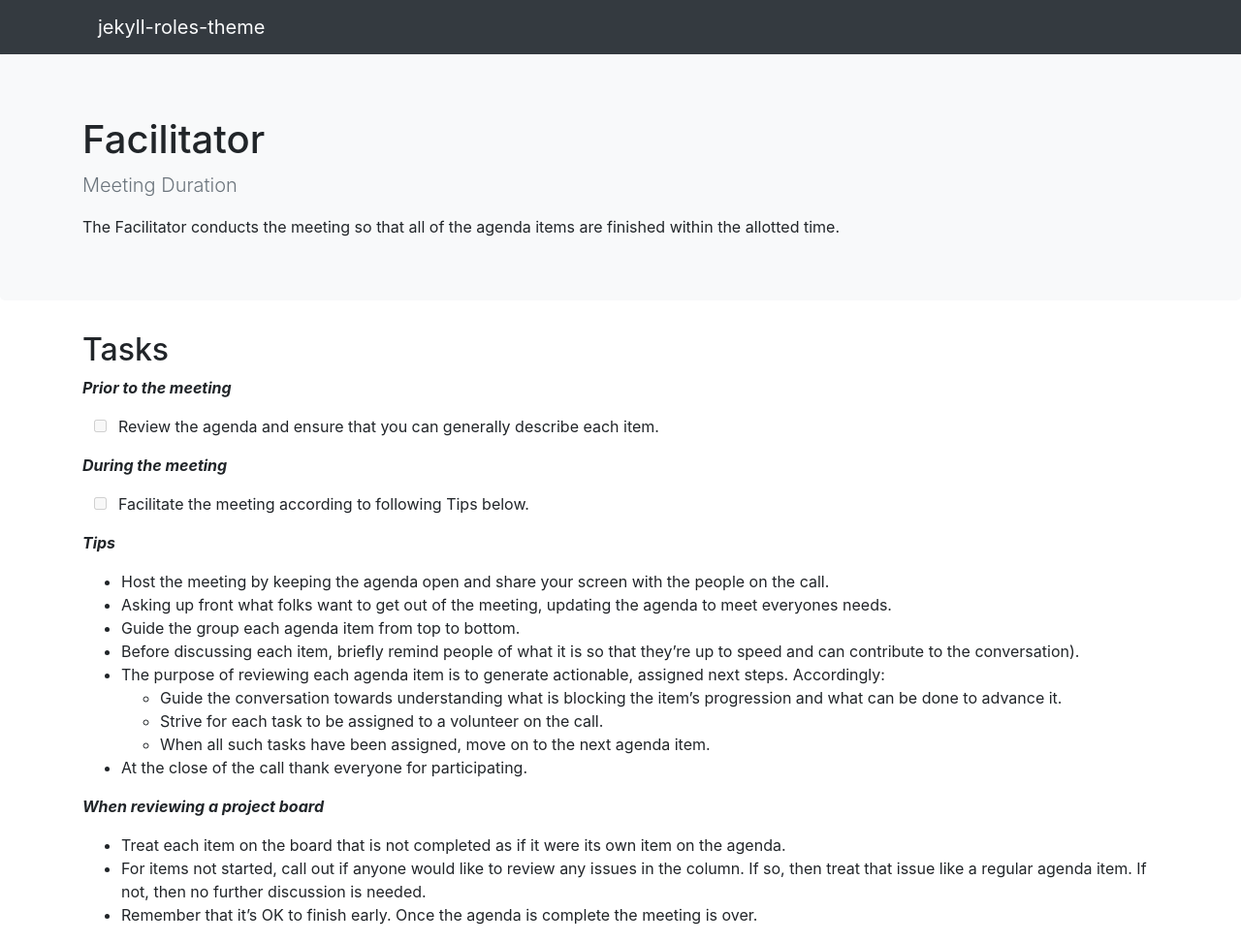
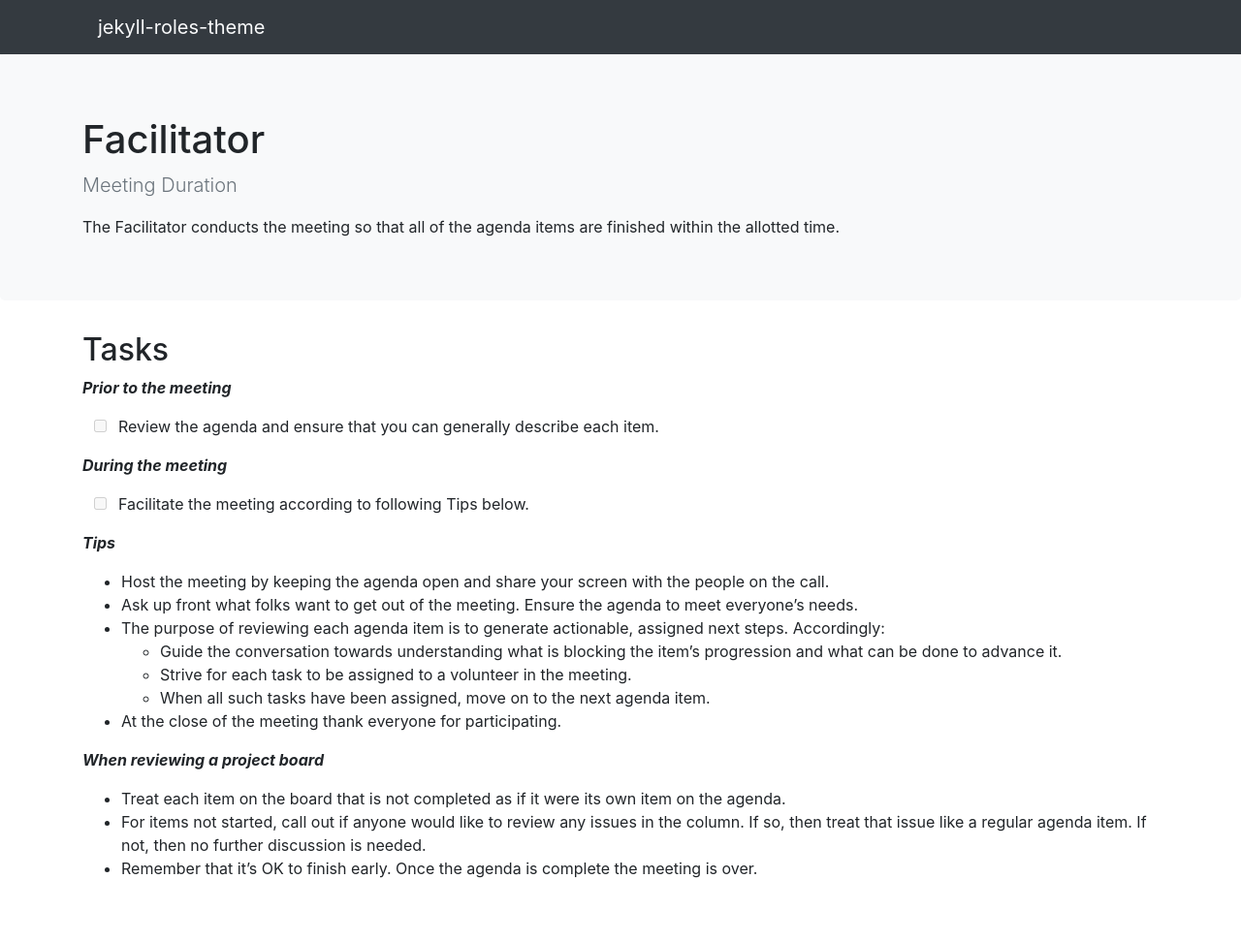
Before and after one commit to mrsanz/jekyll-roles-theme, a Jekyll site: the page built from roles/facilitator.md, in a window 1280 px wide. Shown: the whole page at 97% size. Built offline with Jekyll 4.4.1, drawn with Linux system fonts in a browser that asks for light colours; nearby versions of some CDN libraries; after the commit the page ends 924 px from its top, so only the background shows below that.

Commit message:
Simplify

```diff
--- a/_includes/default_roles/facilitator.md
+++ b/_includes/default_roles/facilitator.md
@@ -10,14 +10,13 @@
 ***Tips***
 
 * Host the meeting by keeping the agenda open and share your screen with the people on the call.
-* Asking up front what folks want to get out of the meeting, updating the agenda to meet everyones needs.
-* Guide the group each agenda item from top to bottom.
-* Before discussing each item, briefly remind people of what it is so that they're up to speed and can contribute to the conversation).
+* Ask up front what folks want to get out of the meeting.
+Ensure the agenda to meet everyone's needs.
 * The purpose of reviewing each agenda item is to generate actionable, assigned next steps. Accordingly:
   * Guide the conversation towards understanding what is blocking the item's progression and what can be done to advance it.
-  * Strive for each task to be assigned to a volunteer on the call.
+  * Strive for each task to be assigned to a volunteer in the meeting.
   * When all such tasks have been assigned, move on to the next agenda item.
-* At the close of the call thank everyone for participating.
+* At the close of the meeting thank everyone for participating.
 
 {% if page.project_board == true %}
 ***When reviewing a project board***
```
